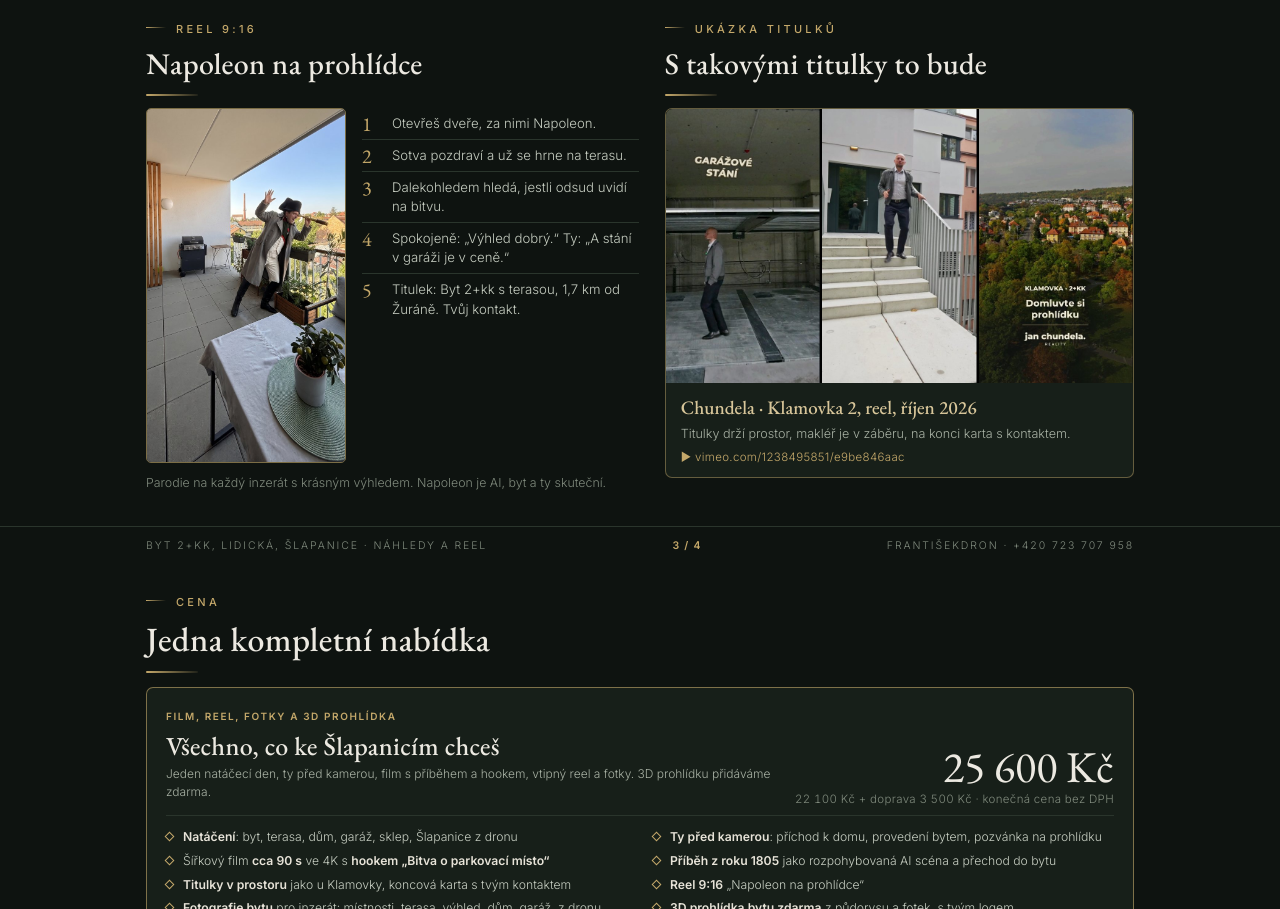
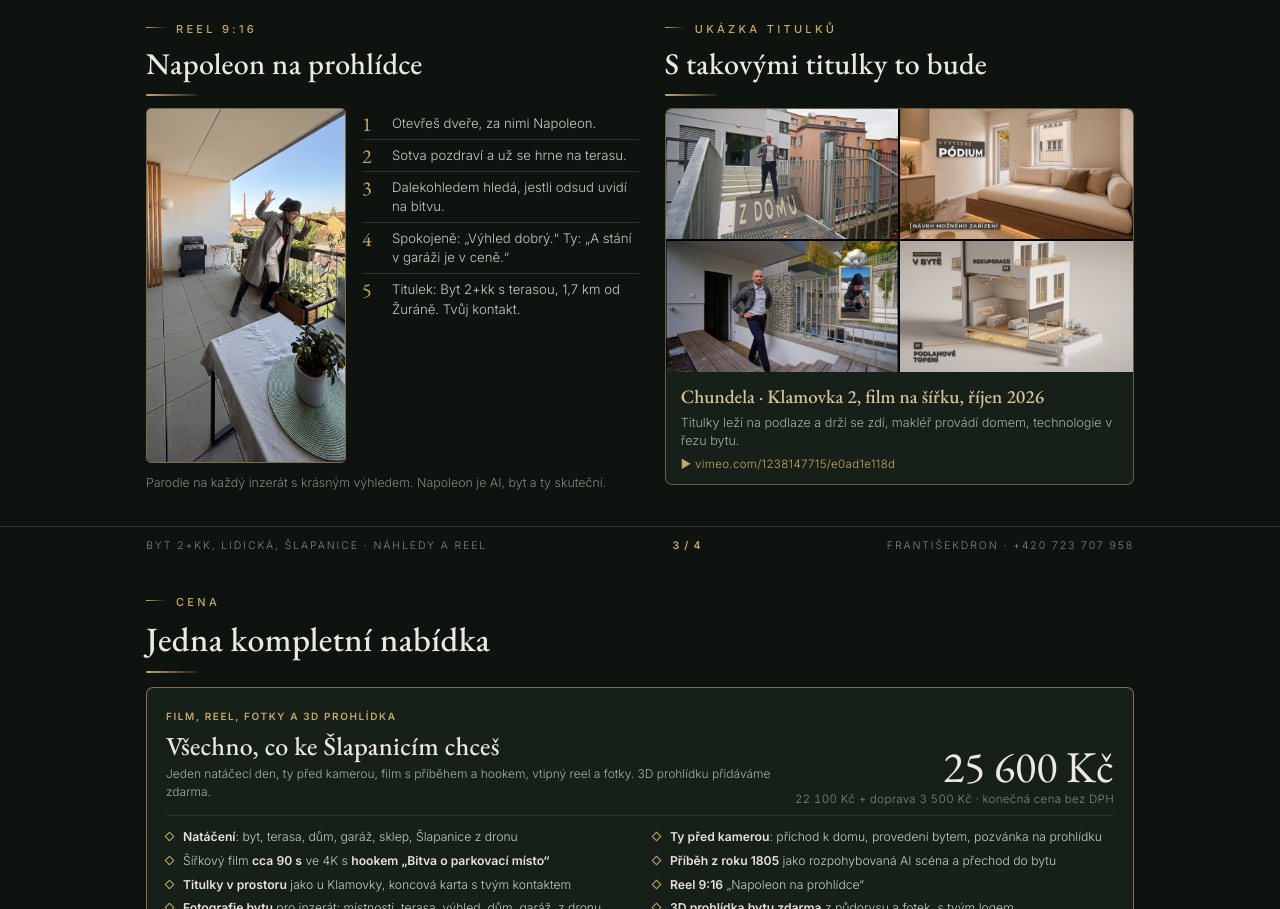
Before and after one commit to frantisekdron/fd-nabidka-slyy2we, a plain HTML site: page index.html in a window 1280 px wide. Shown: the part 3839-4748 px from the top of the page. Drawn offline with nearby package versions, Linux system fonts and the light colour scheme.

Commit message:
Ukázka titulků: Klamovka 2 na šířku
Co-Authored-By: Claude Opus 5.5 <noreply@anthropic.com>

```diff
--- a/index.html
+++ b/index.html
@@ -215,6 +215,8 @@ ol.beats li::before{content:counter(b);position:absolute;left:0;top:6px;font-fam
 .note{font-size:12.4px;color:var(--muted2);margin-top:10px}
 a.kl{display:block;margin-top:12px;text-decoration:none;color:inherit;background:var(--panel);border:1px solid rgba(196,168,106,.45);border-radius:7px;overflow:hidden}
 a.kl:hover{border-color:var(--gold)}
+.kl4{display:grid;grid-template-columns:1fr 1fr;gap:2px;background:#000}
+.kl4 img{width:100%;aspect-ratio:16/9;object-fit:cover;display:block}
 .kl3{display:grid;grid-template-columns:repeat(3,1fr);gap:2px;background:#000}
 .kl3 img{width:100%;aspect-ratio:9/16;object-fit:cover;display:block}
 a.kl .cap{display:block;padding:11px 15px;font-size:12.6px;color:var(--muted);line-height:1.45}
@@ -343,9 +345,9 @@ a.kl .url{display:block;margin-top:6px;color:var(--gold);font-size:11.5px;letter
     <div>
       <div class="eyebrow">Ukázka titulků</div>
       <h2 class="big" style="font-size:30px">S takovými titulky to bude</h2>
-      <a class="kl" href="https://vimeo.com/1238495851/e9be846aac" target="_blank" rel="noopener">
-        <span class="kl3"><img src="img/kl_garaz.jpg" alt="Titulek Garážové stání v garáži"><img src="img/kl_makler.jpg" alt="Makléř před domem"><img src="img/kl_konec.jpg" alt="Koncová karta"></span>
-        <span class="cap"><b>Chundela · Klamovka 2, reel, říjen 2026</b>Titulky drží prostor, makléř je v záběru, na konci karta s kontaktem.<span class="url">▶ vimeo.com/1238495851/e9be846aac</span></span>
+      <a class="kl" href="https://vimeo.com/1238147715/e0ad1e118d" target="_blank" rel="noopener">
+        <span class="kl4"><img src="img/kl16_zdomu.jpg" alt="Titulek Z domu na podlaze, makléř na schodech"><img src="img/kl16_podium.jpg" alt="Titulek Vyvýšené pódium na zdi"><img src="img/kl16_makler.jpg" alt="Makléř na terase domu"><img src="img/kl16_technologie.jpg" alt="Technologie v bytě v řezu domu"></span>
+        <span class="cap"><b>Chundela · Klamovka 2, film na šířku, říjen 2026</b>Titulky leží na podlaze a drží se zdí, makléř provádí domem, technologie v řezu bytu.<span class="url">▶ vimeo.com/1238147715/e0ad1e118d</span></span>
       </a>
     </div>
   </div>
@@ -419,7 +421,7 @@ a.kl .url{display:block;margin-top:6px;color:var(--gold);font-size:11.5px;letter
     <b>Korektury:</b> dvě kola v ceně, další 1&nbsp;500&nbsp;Kč za kolo. ·
     <b>Licence:</b> neomezené užití k prodeji tohoto bytu (inzerce, web, sociální sítě) bez časového omezení; reel můžeš používat i k propagaci své práce. ·
     <b>AI:</b> postavy a scény z roku 1805 jsou ilustrace vytvořené pomocí AI, ve filmu i v reelu označené. Historické údaje bereme z ověřených zdrojů a před vydáním je odsouhlasíš. ·
-    <b>Podklady:</b> fotografie bytu jsou z tvého e-mailu z 28. 10. 2026, svislice jsme srovnali; ukázky jsou z reelu Klamovka 2 a z 3D prohlídky Krčská. ·
+    <b>Podklady:</b> fotografie bytu jsou z tvého e-mailu z 28. 10. 2026, svislice jsme srovnali; ukázky jsou z filmu Klamovka 2 a z 3D prohlídky Krčská. ·
     <b>Nabídka platí do 15. 11. 2026.</b>
   </div>
 </div></section>
```
Also changed, not shown: img/kl16_makler.jpg (added), img/kl16_podium.jpg (added), img/kl16_technologie.jpg (added), img/kl16_zdomu.jpg (added).
